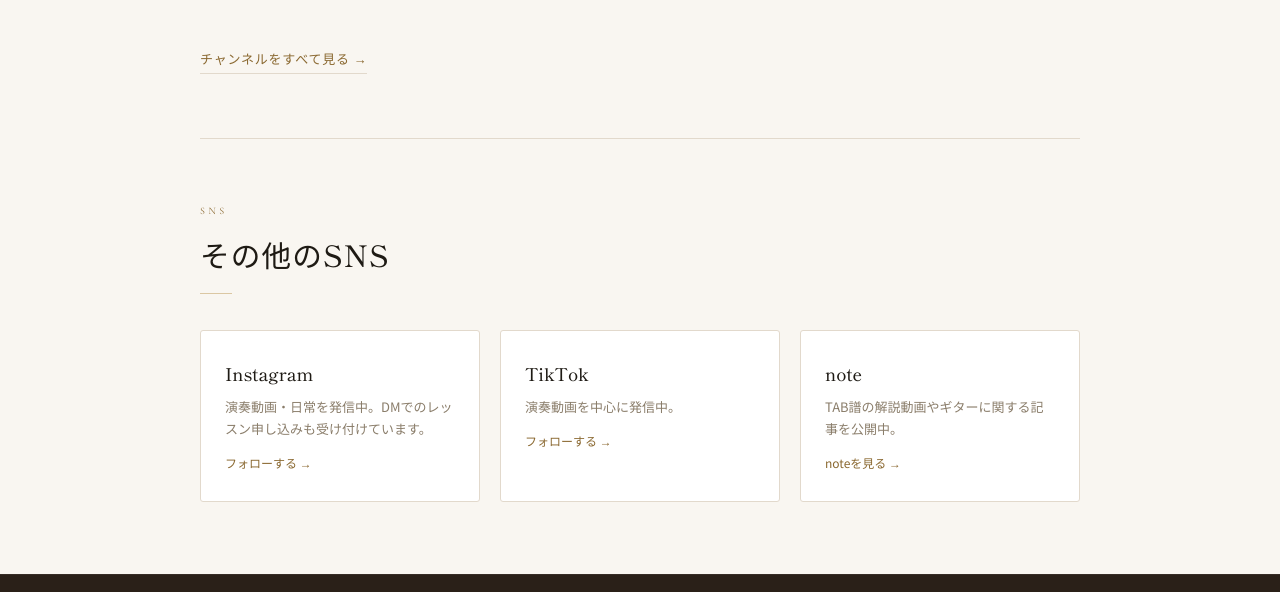
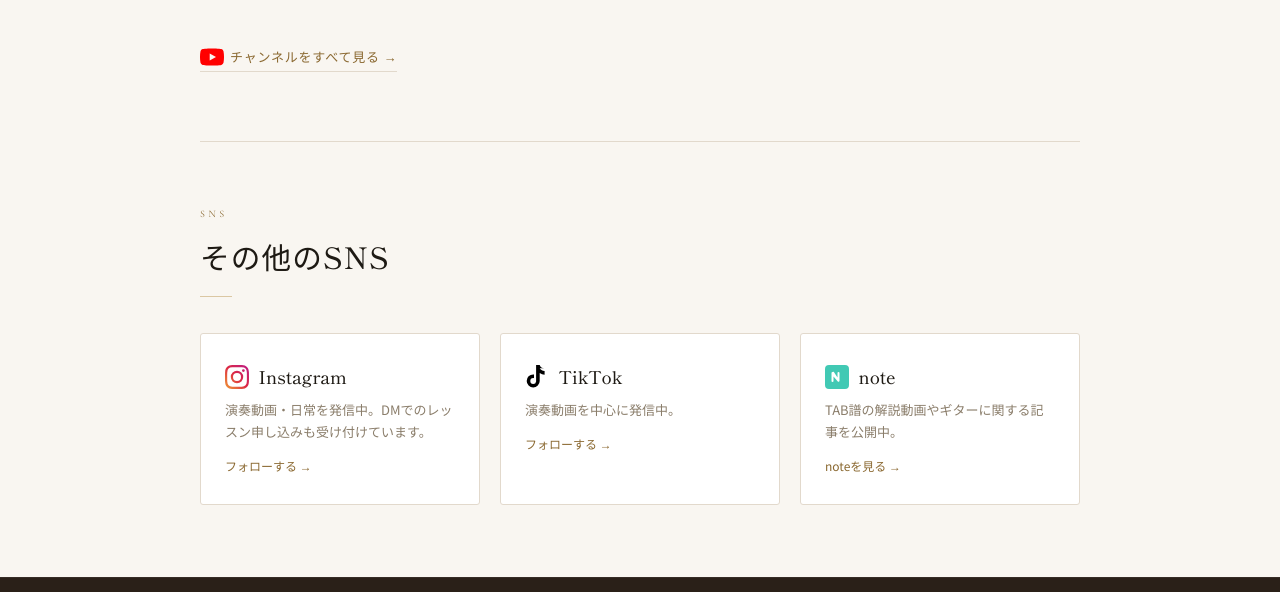
Before and after one commit to HIRO-Guitar16/HIRO-Guitar16.github.io, a plain HTML site: page youtube.html in a window 1280 px wide. Shown: the part 679-1271 px from the top of the page. Drawn offline with nearby package versions, Linux system fonts and the light colour scheme.

Commit message:
Add files via upload

```diff
--- a/youtube.html
+++ b/youtube.html
@@ -70,7 +70,8 @@ footer{background:#2A2018;color:var(--hint);text-align:center;padding:1.5rem;fon
 .sns-grid{display:grid;grid-template-columns:repeat(auto-fit,minmax(200px,1fr));gap:1.25rem;margin-top:1.5rem}
 .sns-card{background:var(--surface);border:1px solid var(--border);border-radius:3px;padding:1.75rem 1.5rem;text-decoration:none;transition:box-shadow 0.2s,border-color 0.2s;display:block}
 .sns-card:hover{box-shadow:0 4px 20px rgba(0,0,0,0.07);border-color:var(--accent)}
-.sns-card-name{font-family:'Shippori Mincho',serif;font-size:1.1rem;color:var(--text);margin-bottom:0.4rem;font-weight:500}
+.sns-card-name{font-family:'Shippori Mincho',serif;font-size:1.1rem;color:var(--text);margin-bottom:0.4rem;font-weight:500;display:flex;align-items:center;gap:0.6rem}
+.sns-icon{width:24px;height:24px;flex-shrink:0}
 .sns-card-id{font-size:12px;color:var(--accent-dark);margin-bottom:0.5rem;letter-spacing:0.04em}
 .sns-card-desc{font-size:13px;color:var(--muted);line-height:1.7}
 .sns-card-arrow{margin-top:0.75rem;font-size:12px;color:var(--accent-dark)}
@@ -150,7 +151,7 @@ footer{background:#2A2018;color:var(--hint);text-align:center;padding:1.5rem;fon
     <div class="v-title">ギター講師によるガチMOROHAメドレー</div>
   </a>
   </div>
-  <a href="http://www.youtube.com/@guitarkokoro" target="_blank" class="yt-link">チャンネルをすべて見る →</a>
+  <a href="http://www.youtube.com/@guitarkokoro" target="_blank" class="yt-link"><svg class="sns-icon" viewBox="0 0 24 24" fill="#FF0000"><path d="M23.5 6.2a3 3 0 0 0-2.1-2.1C19.5 3.5 12 3.5 12 3.5s-7.5 0-9.4.6A3 3 0 0 0 .5 6.2 31 31 0 0 0 0 12a31 31 0 0 0 .5 5.8 3 3 0 0 0 2.1 2.1c1.9.6 9.4.6 9.4.6s7.5 0 9.4-.6a3 3 0 0 0 2.1-2.1A31 31 0 0 0 24 12a31 31 0 0 0-.5-5.8zM9.7 15.5V8.5l6.3 3.5-6.3 3.5z"/></svg>チャンネルをすべて見る →</a>
 
   <div class="sns-section">
     <div class="eyebrow">SNS</div>
@@ -158,17 +159,17 @@ footer{background:#2A2018;color:var(--hint);text-align:center;padding:1.5rem;fon
     <div class="rule"></div>
     <div class="sns-grid">
       <a class="sns-card" href="https://www.instagram.com/guitarkokoro" target="_blank">
-        <div class="sns-card-name">Instagram</div>
+        <div class="sns-card-name"><svg class="sns-icon" viewBox="0 0 24 24" fill="url(#ig-grad)"><defs><linearGradient id="ig-grad" x1="0%" y1="100%" x2="100%" y2="0%"><stop offset="0%" style="stop-color:#f09433"/><stop offset="25%" style="stop-color:#e6683c"/><stop offset="50%" style="stop-color:#dc2743"/><stop offset="75%" style="stop-color:#cc2366"/><stop offset="100%" style="stop-color:#bc1888"/></linearGradient></defs><path d="M12 2.2c3.2 0 3.6 0 4.9.1 3.3.1 4.8 1.7 4.9 4.9.1 1.3.1 1.6.1 4.8 0 3.2 0 3.6-.1 4.8-.1 3.2-1.7 4.8-4.9 4.9-1.3.1-1.6.1-4.9.1-3.2 0-3.6 0-4.8-.1-3.3-.1-4.8-1.7-4.9-4.9C2.2 15.6 2.2 15.2 2.2 12c0-3.2 0-3.6.1-4.8C2.4 3.9 4 2.3 7.2 2.3c1.3-.1 1.6-.1 4.8-.1zM12 0C8.7 0 8.3 0 7.1.1 2.7.3.3 2.7.1 7.1.0 8.3 0 8.7 0 12c0 3.3 0 3.7.1 4.9.2 4.4 2.6 6.8 7 7C8.3 24 8.7 24 12 24c3.3 0 3.7 0 4.9-.1 4.4-.2 6.8-2.6 7-7 .1-1.2.1-1.6.1-4.9 0-3.3 0-3.7-.1-4.9C23.7 2.7 21.3.3 16.9.1 15.7 0 15.3 0 12 0zm0 5.8a6.2 6.2 0 1 0 0 12.4A6.2 6.2 0 0 0 12 5.8zm0 10.2a4 4 0 1 1 0-8 4 4 0 0 1 0 8zm6.4-11.8a1.4 1.4 0 1 0 0 2.8 1.4 1.4 0 0 0 0-2.8z"/></svg>Instagram</div>
         <div class="sns-card-desc">演奏動画・日常を発信中。DMでのレッスン申し込みも受け付けています。</div>
         <div class="sns-card-arrow">フォローする →</div>
       </a>
       <a class="sns-card" href="https://www.tiktok.com/@guitarkokoro" target="_blank">
-        <div class="sns-card-name">TikTok</div>
+        <div class="sns-card-name"><svg class="sns-icon" viewBox="0 0 24 24" fill="#000000"><path d="M19.6 3.3A4.9 4.9 0 0 1 14.7 0h-3.6v16.4a2.9 2.9 0 0 1-2.9 2.5 2.9 2.9 0 0 1-2.9-2.9 2.9 2.9 0 0 1 2.9-2.9c.3 0 .5 0 .8.1V9.5a6.5 6.5 0 0 0-.8-.1A6.5 6.5 0 0 0 1.7 16a6.5 6.5 0 0 0 6.5 6.5A6.5 6.5 0 0 0 14.7 16V8.1a8.4 8.4 0 0 0 4.9 1.6V6.1a4.9 4.9 0 0 1-3.1-1.1 4.9 4.9 0 0 1-1.8-1.7h3.9z"/></svg>TikTok</div>
         <div class="sns-card-desc">演奏動画を中心に発信中。</div>
         <div class="sns-card-arrow">フォローする →</div>
       </a>
       <a class="sns-card" href="https://note.com/guitar_kokoro" target="_blank">
-        <div class="sns-card-name">note</div>
+        <div class="sns-card-name"><svg class="sns-icon" viewBox="0 0 24 24" fill="#41C9B4"><path d="M4 0h16a4 4 0 0 1 4 4v16a4 4 0 0 1-4 4H4a4 4 0 0 1-4-4V4a4 4 0 0 1 4-4zm3.5 7a1 1 0 0 0-1 1v8a1 1 0 0 0 2 0v-4.5l4.3 5a1 1 0 0 0 1.7-.7V8a1 1 0 0 0-2 0v4.5L9.2 7.4A1 1 0 0 0 7.5 7z"/></svg>note</div>
         <div class="sns-card-desc">TAB譜の解説動画やギターに関する記事を公開中。</div>
         <div class="sns-card-arrow">noteを見る →</div>
       </a>
```
